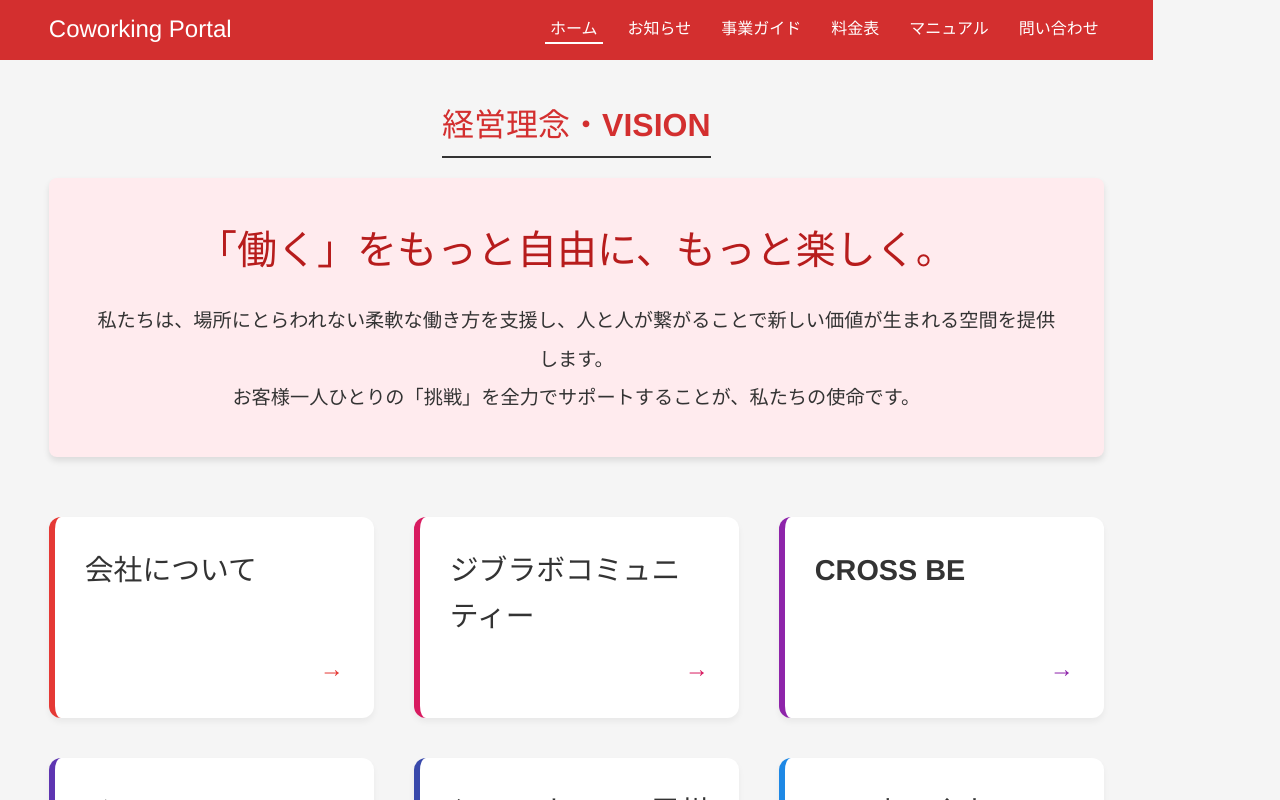
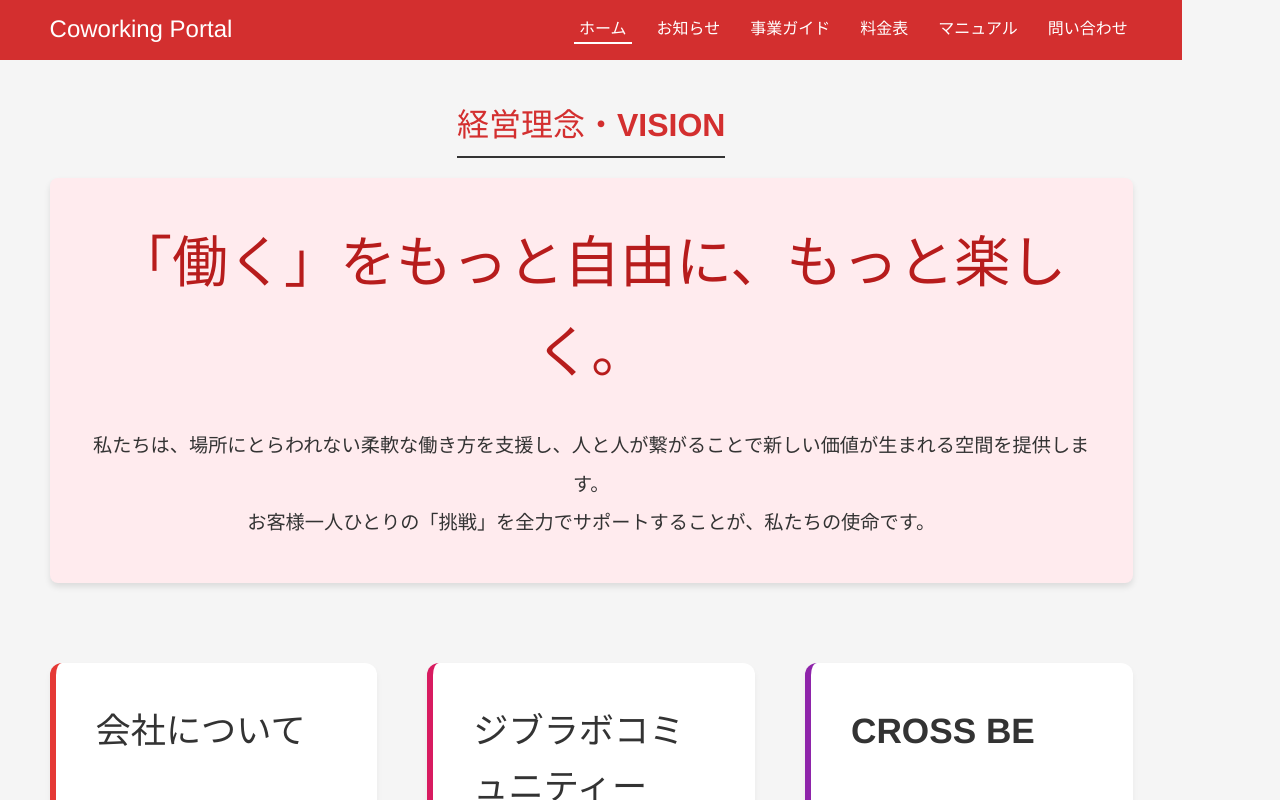
Before and after one commit to shunmum/jibulabo_Company-Portal, a React (Vite) app: page / in a window 1280 px wide. Shown: the top 800 px of the page. Built offline with nearby package versions, Linux system fonts and the light colour scheme.

Commit message:
Refactor: Optimize layout for 1920x1080 resolution

```diff
--- a/src/pages/Dashboard.jsx
+++ b/src/pages/Dashboard.jsx
@@ -64,7 +64,7 @@ const Dashboard = () => {
 
 const styles = {
     missionSection: {
-        marginBottom: '60px',
+        marginBottom: '80px',
         textAlign: 'center',
     },
     sectionTitle: {
@@ -82,9 +82,9 @@ const styles = {
         boxShadow: '0 4px 6px rgba(0,0,0,0.1)',
     },
     missionMain: {
-        fontSize: '2.5rem',
+        fontSize: '3.5rem', // Significantly larger for Full HD
         fontWeight: 'bold',
-        marginBottom: '20px',
+        marginBottom: '30px',
         color: 'var(--color-main-dark)',
     },
     missionSub: {
--- a/src/pages/Koshu.jsx
+++ b/src/pages/Koshu.jsx
@@ -239,18 +239,18 @@ const styles = {
     },
     galleryGrid: {
         display: 'grid',
-        gridTemplateColumns: 'repeat(auto-fit, minmax(250px, 1fr))',
-        gap: '20px',
+        gridTemplateColumns: 'repeat(auto-fit, minmax(400px, 1fr))', // Larger photos for big screen
+        gap: '30px',
     },
     galleryItem: {
-        borderRadius: '8px',
+        borderRadius: '12px',
         overflow: 'hidden',
-        boxShadow: '0 2px 4px rgba(0,0,0,0.1)',
+        boxShadow: '0 4px 8px rgba(0,0,0,0.1)',
         backgroundColor: '#f0f0f0',
     },
     galleryPlaceholder: {
         width: '100%',
-        height: '200px',
+        height: '300px', // Taller placeholder
         display: 'flex',
         alignItems: 'center',
         justifyContent: 'center',
--- a/src/styles/global.css
+++ b/src/styles/global.css
@@ -169,12 +169,22 @@ ul {
 
 @container nav-wrapper (width > 1000px) {
   .nav-grid {
-    /* Maintain 3 columns but maybe adjust spacing/size if needed,
-       or go to 6 columns if they fit? 6 is tight. 3x2 is good. */
-    gap: 40px;
+    gap: 50px;
+    /* More breathing room */
+  }
+
+  .nav-card {
+    padding: 40px;
+    min-height: 200px;
+    /* Taller cards */
   }
 
   .nav-card-title {
-    font-size: 1.8rem;
+    font-size: 2.2rem;
+    /* Larger title */
+  }
+
+  .nav-card-arrow {
+    font-size: 2rem;
   }
 }
```
